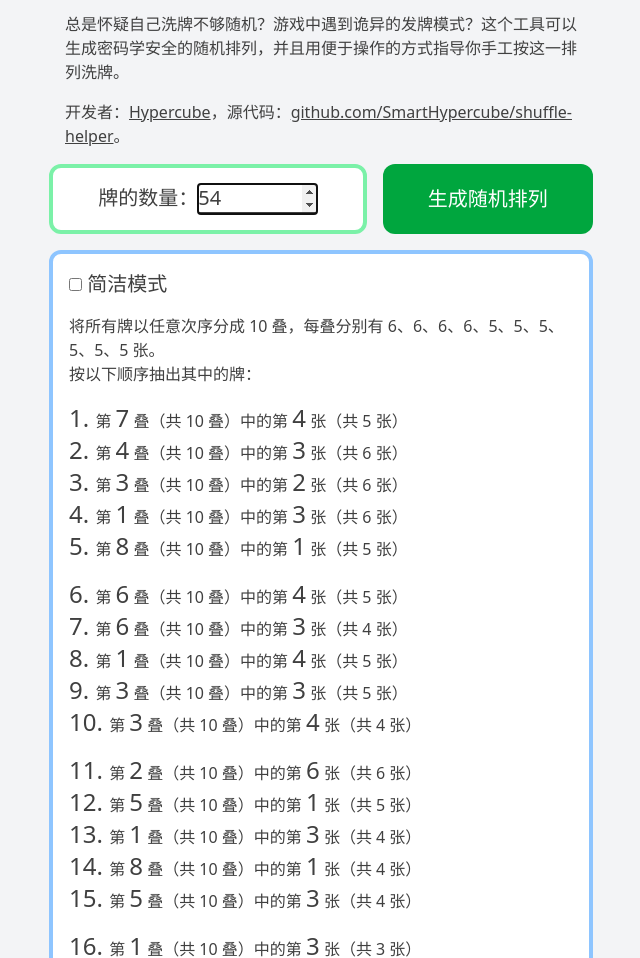
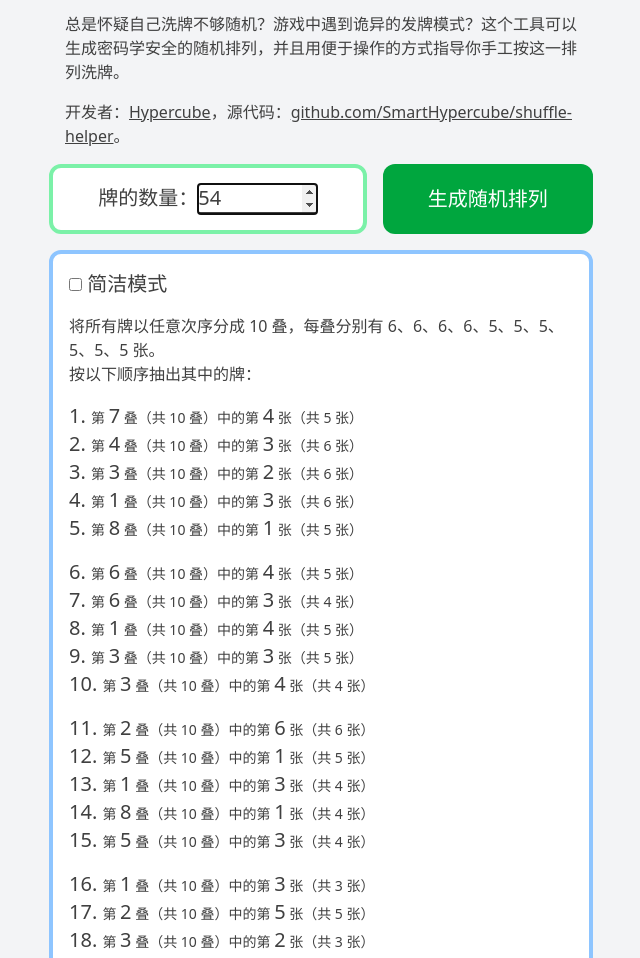
Before and after one commit to SmartHypercube/shuffle-helper, a plain HTML site: page index.html in a window 1280 px wide. Shown: the part 96-1054 px from the top of the page, without its empty margins (319-959 px from the left). Drawn offline with nearby package versions, Linux system fonts and the light colour scheme.

Commit message:
微调布局

```diff
--- a/index.html
+++ b/index.html
@@ -20,7 +20,7 @@
                 <h1 class="text-3xl font-bold text-center p-4 rounded-xl border-4 border-blue-300 bg-white">随机洗牌助手</h1>
                 <p class="px-4">总是怀疑自己洗牌不够随机？游戏中遇到诡异的发牌模式？这个工具可以生成密码学安全的随机排列，并且用便于操作的方式指导你手工按这一排列洗牌。</p>
                 <p class="px-4">开发者：<a class="underline" href="https://0x01.me/">Hypercube</a>，源代码：<a class="underline" href="https://github.com/SmartHypercube/shuffle-helper">github.com/SmartHypercube/shuffle-helper</a>。</p>
-                <form class="flex gap-4" @submit.prevent="generate">
+                <form class="flex flex-wrap gap-4" @submit.prevent="generate">
                     <label class="flex-grow text-xl text-center p-4 rounded-xl border-4 border-green-300 bg-white">牌的数量：<input type="number" id="n-input" class="border-b-2 border-neutral-700" min="1" max="1000" length="4" autofocus required></label>
                     <button type="submit" class="flex-grow text-xl text-center p-4 rounded-xl bg-green-600 text-white">生成随机排列</button>
                 </form>
@@ -30,15 +30,15 @@
                         <p>将所有牌以任意次序分成 {{ output.stacks.length }} 叠，每叠分别有 {{ output.stacks.join('、') }} 张。</p>
                         <p>按以下顺序抽出其中的牌：</p>
                     </div>
-                    <ol class="list-decimal list-inside marker:text-2xl">
+                    <ol v-if="shortMode" class="list-decimal list-inside marker:text-2xl">
                         <li v-for="step in output.steps" class="nth-[5n]:mb-4">
-                            <template v-if="shortMode">
-                                <span class="mx-4"><span class="text-2xl">{{ step.stack + 1 }}</span> / {{ step.stacks }}</span>
-                                <span class="text-2xl">{{ step.card + 1 }}</span> / {{ step.cards }}
-                            </template>
-                            <template v-else>
-                                第 <span class="text-2xl">{{ step.stack + 1 }}</span> 叠（共 {{ step.stacks }} 叠）中的第 <span class="text-2xl">{{ step.card + 1 }}</span> 张（共 {{ step.cards }} 张）
-                            </template>
+                            <span class="mx-4"><span class="text-2xl">{{ step.stack + 1 }}</span> / {{ step.stacks }}</span>
+                            <span class="text-2xl">{{ step.card + 1 }}</span> / {{ step.cards }}
+                        </li>
+                    </ol>
+                    <ol v-else class="list-decimal list-inside marker:text-xl">
+                        <li v-for="step in output.steps" class="nth-[5n]:mb-4">
+                            <span class="text-sm">第 <span class="text-xl">{{ step.stack + 1 }}</span> 叠（共 {{ step.stacks }} 叠）中的第 <span class="text-xl">{{ step.card + 1 }}</span> 张（共 {{ step.cards }} 张）</span>
                         </li>
                     </ol>
                 </div>
```
